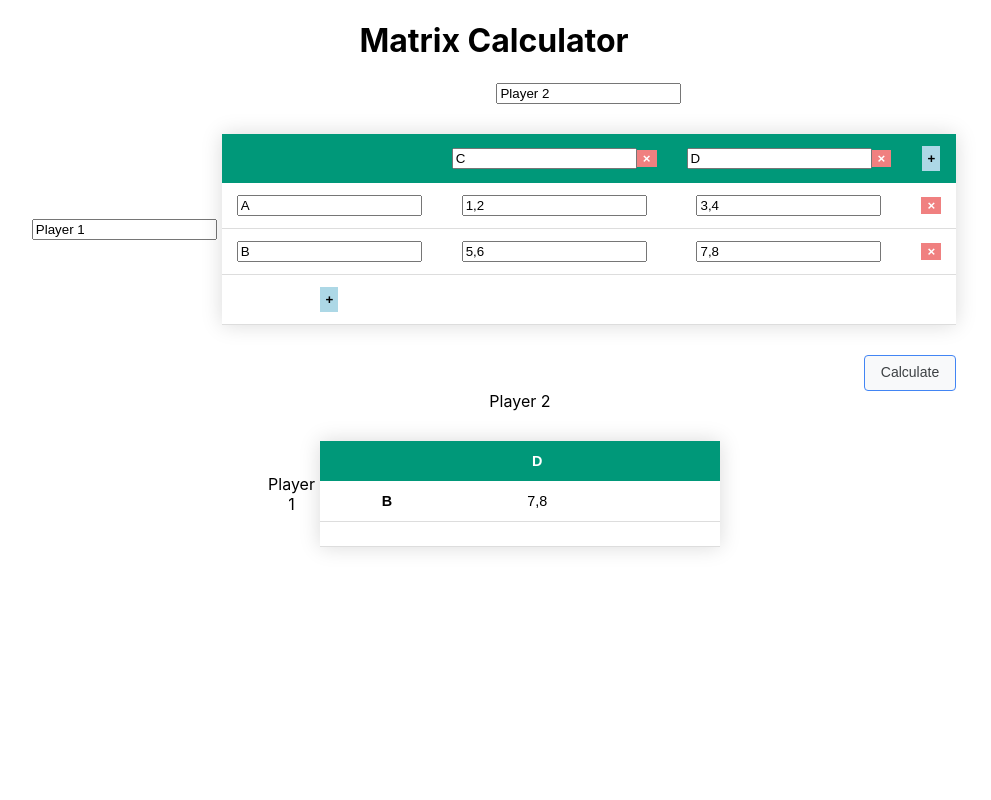
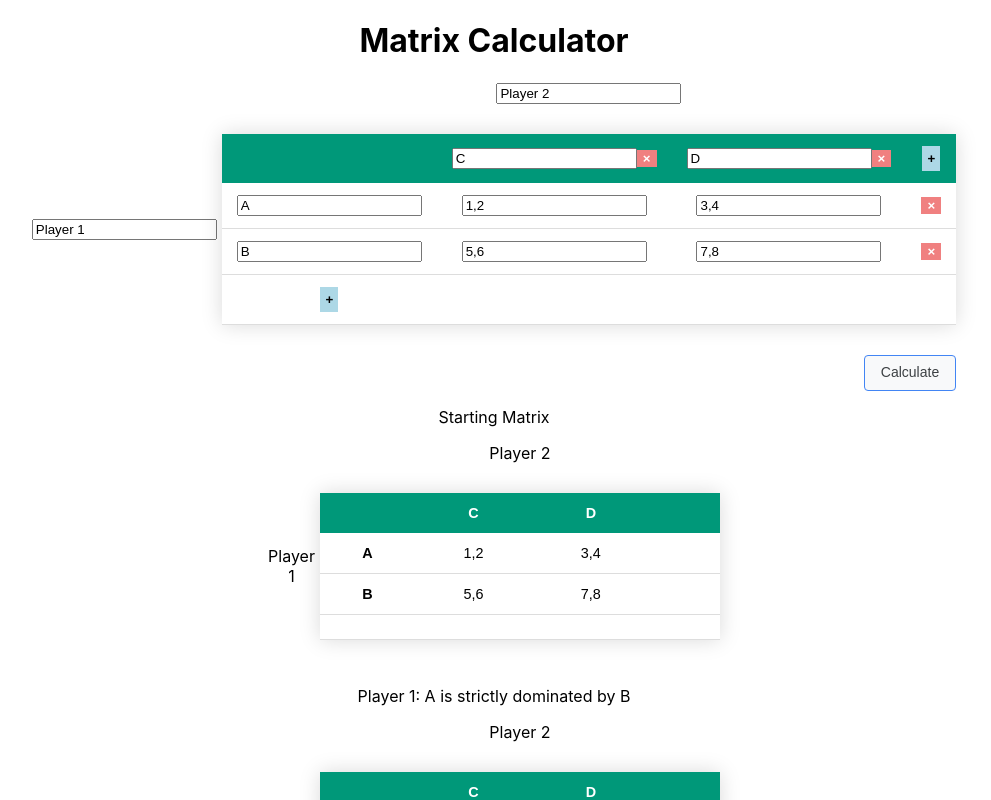
Before and after one commit to papa-github/Strategic-Games-Solver, a React (Create React App) app: page / in a window 1280 px wide. Both pictures are taken after a click on the button "Calculate". Shown: the top 800 px of the page, without its empty margins (146-1137 px from the left). Built offline with nearby package versions, Linux system fonts and the light colour scheme.

Commit message:
Added steps to dominance function.

```diff
--- a/src/components/Dominance.tsx
+++ b/src/components/Dominance.tsx
@@ -1,6 +1,4 @@
 import React from 'react';
-import PropTypes from 'prop-types';
-import ViewMatrix from './ViewMatrix';
 import Matrix from './Matrix';
 
 function Dominance(props: { matrix: Matrix}) {
@@ -9,11 +7,7 @@ function Dominance(props: { matrix: Matrix}) {
     console.log("Received matrix in Dominance")
     console.log(thisMatrix)
 
-    const steps: any[][] = [[]]; //Each step contains a message (" A dominated by B", and a Matrix (The prev matrix with row/col A removed))
-    steps.push([
-        "Starting Matrix",
-        ViewMatrix(thisMatrix)
-    ]);
+    const steps: [string, JSX.Element][] = [["Starting Matrix", thisMatrix.display()]]; //Each step contains a message (" A dominated by B", and a Matrix (The prev matrix with row/col A removed))
 
     let cellRemoved = true
     let currentMatrix = thisMatrix
@@ -22,48 +16,58 @@ function Dominance(props: { matrix: Matrix}) {
         cellRemoved = false;
 
         let removedRows = []
-        for (const row of currentMatrix.getPlayer1Payoffs()){
+        for (const [row_index, row] of currentMatrix.getPlayer1Payoffs().entries()){
             for (const [otherrow_index, otherrow] of currentMatrix.getPlayer1Payoffs().entries()){
                 if (row === otherrow) continue
                 if (row.every((val, index) => val > otherrow[index])){
                     //row is Strictly dominant
-                    removedRows.push(otherrow_index) //queue other row for removal
+                    removedRows.push([row_index,otherrow_index]);//queue other row for removal
+                    //Notify while loop that a cell has been removed
                     cellRemoved = true;
                 }
             }
         }
-        removedRows.map(num => currentMatrix.removeRow(num))
+        removedRows.map(num => {
+            let message = ` ${currentMatrix.player1Name}: ${currentMatrix.rowHeaders[num[1]]} is strictly dominated by ${currentMatrix.rowHeaders[num[0]]}`
+            currentMatrix.removeRow(num[1]); //Remove Row from Matrix
+            //Add message to steps
+            steps.push([message, currentMatrix.clone().display()])
+        })
 
-        let removedCols = []
-        for (const col of currentMatrix.getPlayer2Payoffs()){
+        let removedCols: [number, number][] = []
+        for (const [col_index, col] of currentMatrix.getPlayer2Payoffs().entries()){
             for (const [othercol_index, othercol] of currentMatrix.getPlayer2Payoffs().entries()){
                 if (col === othercol) continue
                 if (col.every((val, index) => val > othercol[index])){
                     //Col is Strictly dominant
-                    removedCols.push(othercol_index) //queue other col for removal
+                    removedCols.push([col_index,othercol_index]) //queue other col for removal
+                    //Notify while loop that a cell has been removed
                     cellRemoved = true;
                 }
             }
         }
-        removedCols.map(num => currentMatrix.removeCol(num))
+        removedCols.map(num => {
+            let message = ` ${currentMatrix.player2Name}: ${currentMatrix.colHeaders[num[1]]} is strictly dominated by ${currentMatrix.colHeaders[num[0]]}`
+            currentMatrix.removeCol(num[1]); //Remove dominated column from Matrix
+            //Add message to steps
+
+            steps.push([message, currentMatrix.clone().display()])
+        })
     }
-
-    console.log("output"); console.log(currentMatrix)
 
     return (
         <div>
-            {ViewMatrix(currentMatrix)}
+            {
+                steps.map((step, index) =>(
+                    <div key = {index}>
+                        <p>{step[0]}</p>
+                        {step[1]}
+                    </div>
+                ))
+            }
         </div>
-        // <div>
-        //   {steps.map((step, index) => (
-        //     <div key={index}>
-        //       <p>{step[0]}</p>
-        //       {step[1]}
-        //     </div>
-        //   ))}
-        // </div>
     );
 
 }
 
-export default React.memo(Dominance)
+export default React.memo(Dominance) //Some optimisation, tells react that same input always returns same output
--- a/src/components/Matrix.tsx
+++ b/src/components/Matrix.tsx
@@ -161,12 +161,61 @@ class Matrix {
     }
 
     size(): number {
-        let count = 0;
-        for (let row of this.matrixData) {
-          count += row.length;
-        }
-        return count;
+      let count = 0;
+      for (let row of this.matrixData) {
+        count += row.length;
       }
+      return count;
+    }
+
+    display() {
+      return (
+        <div>
+          <div className="matrix-container">
+            <div className="player1">{this.player1Name}</div>
+            <div className="player2">{this.player2Name}</div>
+            <div className="matrixTable">
+              <table>
+                <thead>
+                  <tr>
+                    <th></th>
+                    {this.colHeaders.map((colHeader, index) => (
+                      <th key={index}>
+                        {colHeader}
+                      </th>
+                    ))}
+                    <th></th>
+                  </tr>
+                </thead>
+                <tbody>
+                  {this.matrixData.map((row, rowIndex) => (
+                    <tr key={rowIndex}>
+                      <th>
+                        {this.rowHeaders[rowIndex]}
+                      </th>
+                      {row.map((cellData, colIndex) => (
+                        <td key={colIndex}>
+                          {cellData}
+                        </td>
+                      ))}
+                      <td></td>
+                    </tr>
+                  ))}
+                  <tr>
+                    <td></td>
+                    {this.colHeaders.map((_, index) => (
+                      <td key={index}></td>
+                    ))}
+                    <td></td>
+                  </tr>
+                </tbody>
+              </table>
+            </div>
+          </div>
+        </div>
+      );
+    }
+
 
 
 
--- a/src/components/ViewMatrix.tsx
+++ /dev/null
@@ -1,64 +0,0 @@
-import React from 'react';
-import PropTypes from 'prop-types';
-import Matrix from './Matrix';
-
-// eslint-disable-next-line react/prop-types, no-empty-pattern
-const ViewMatrix = (matrix:Matrix) => {
-  return (
-    <div>
-      <div className="matrix-container">
-        <div className="player1">{matrix.player1Name}</div>
-        <div className="player2">{matrix.player2Name}</div>
-        <div className="matrixTable">
-          <table>
-            <thead>
-              <tr>
-                <th></th>
-                {matrix.colHeaders.map((colHeader, index) => (
-                  <th key={index}>
-                    {colHeader}
-                  </th>
-                ))}
-                <th></th>
-              </tr>
-            </thead>
-            <tbody>
-              {matrix.matrixData.map((row, rowIndex) => (
-                <tr key={rowIndex}>
-                  <th>
-                    {matrix.rowHeaders[rowIndex]}
-                  </th>
-                  {row.map((cellData, colIndex) => (
-                    <td key={colIndex}>
-                      {cellData}
-                    </td>
-                  ))}
-                  <td></td>
-                </tr>
-              ))}
-              <tr>
-                <td></td>
-                {matrix.colHeaders.map((_, index) => (
-                  <td key={index}></td>
-                ))}
-                <td></td>
-              </tr>
-            </tbody>
-          </table>
-        </div>
-      </div>
-    </div>
-  );
-
-}
-
-ViewMatrix.propTypes = {
-  matrixData: PropTypes.arrayOf(PropTypes.arrayOf(PropTypes.string)),
-  rowHeaders: PropTypes.arrayOf(PropTypes.string),
-  colHeaders: PropTypes.arrayOf(PropTypes.string),
-  player1Name: PropTypes.string,
-  player2Name: PropTypes.string,
-}
-
-
-export default ViewMatrix;
--- a/src/pages/MatrixCalculator.tsx
+++ b/src/pages/MatrixCalculator.tsx
@@ -1,5 +1,5 @@
 //import logo from './logo.svg';
-import React, { useEffect, useState } from 'react';
+import React, { useState } from 'react';
 import EditableMatrix from '../components/EditableMatrix';
 import '../styles/matrix.css'
 import Dominance from '../components/Dominance';
@@ -8,9 +8,7 @@ import Matrix from '../components/Matrix';
 
 function MatrixCalculator() {
 
-  const [inputMatrix, setInputMatrixData] = useState<Matrix>(new Matrix());
   const [matrixData, setMatrixData] = useState<Matrix>()
-  const [renderDominance, setRenderDominance] = useState<boolean>(false)
 
   // useEffect(() => {
   //   setMatrixData(inputMatrix);
```
